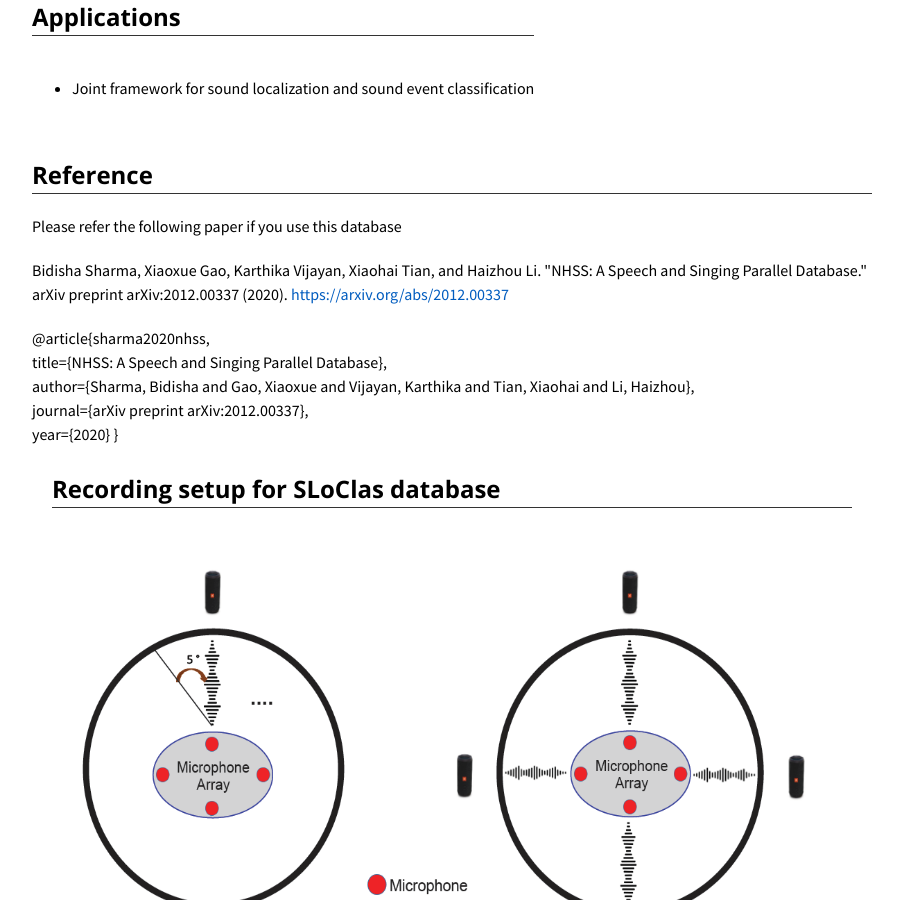
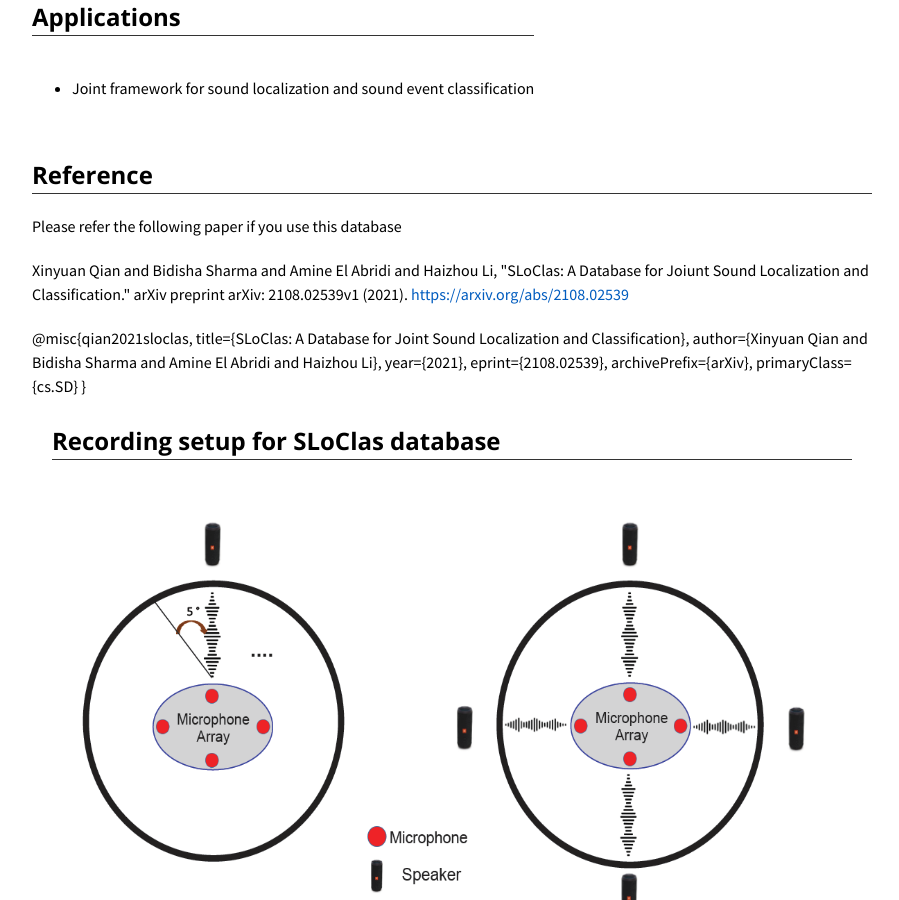
Before and after one commit to bidishasharma/bidishasharma.github.io, a Jekyll site: the page SLoClass/index.html, which Jekyll copies as it is, in a window 1280 px wide and 900 px high, scrolled down 763 px. Shown: the whole window, without its empty margins (188-1087 px from the left). Built offline with Jekyll 4.4.1, drawn with Linux system fonts in a browser that asks for light colours; a script that is not in the unit is left out.

Commit message:
Update index.html

```diff
--- a/SLoClass/index.html
+++ b/SLoClass/index.html
@@ -2,7 +2,7 @@
 <html>
 
 <head>
-  <title>NHSS: A Speech and Singing Parallel Database</title>
+  <title>SLoClas: A Database for Joiunt Sound Localization and Classification</title>
   <meta charset="utf-8" name="viewport" content="width=device-width, initial-scale=1">
   <link href="css/frame.css" media="screen" rel="stylesheet" type="text/css" />
   <link href="css/controls.css" media="screen" rel="stylesheet" type="text/css" />
@@ -49,7 +49,7 @@
 
  <h2>Link to Download the database:</h2>
  <hr>
-<font size="+3"><p><a href="https://zenodo.org/record/4925958#.YMMyhiYRXCI">Click Here</a><br /> </p></font>
+<font size="+3"><p><a href="<insert link here>">Click Here</a><br /> </p></font>
 
  <h2>Link to Download the code:</h2>
  <hr>
@@ -79,15 +79,17 @@
             <hr>
             <p class="text">
 		    Please refer the following paper if you use this database </p>
-	 <p class="text">  Bidisha Sharma, Xiaoxue Gao, Karthika Vijayan, Xiaohai Tian, and Haizhou Li. "NHSS: A Speech and Singing Parallel Database." arXiv preprint arXiv:2012.00337 (2020). <a href="https://arxiv.org/abs/2012.00337">https://arxiv.org/abs/2012.00337</a> </p>
+	 <p class="text">  Xinyuan Qian and Bidisha Sharma and Amine El Abridi and Haizhou Li, "SLoClas: A Database for Joiunt Sound Localization and Classification." arXiv preprint arXiv: 2108.02539v1 (2021). <a href="https://arxiv.org/abs/2108.02539">https://arxiv.org/abs/2108.02539</a> </p>
 
 <p class="text">
 
-@article{sharma2020nhss,<br>
-  title={NHSS: A Speech and Singing Parallel Database},<br>
-  author={Sharma, Bidisha and Gao, Xiaoxue and Vijayan, Karthika and Tian, Xiaohai and Li, Haizhou},<br>
-  journal={arXiv preprint arXiv:2012.00337},<br>
-  year={2020}
+@misc{qian2021sloclas,
+      title={SLoClas: A Database for Joint Sound Localization and Classification},
+      author={Xinyuan Qian and Bidisha Sharma and Amine El Abridi and Haizhou Li},
+      year={2021},
+      eprint={2108.02539},
+      archivePrefix={arXiv},
+      primaryClass={cs.SD}
 }
  </p>
 
```
